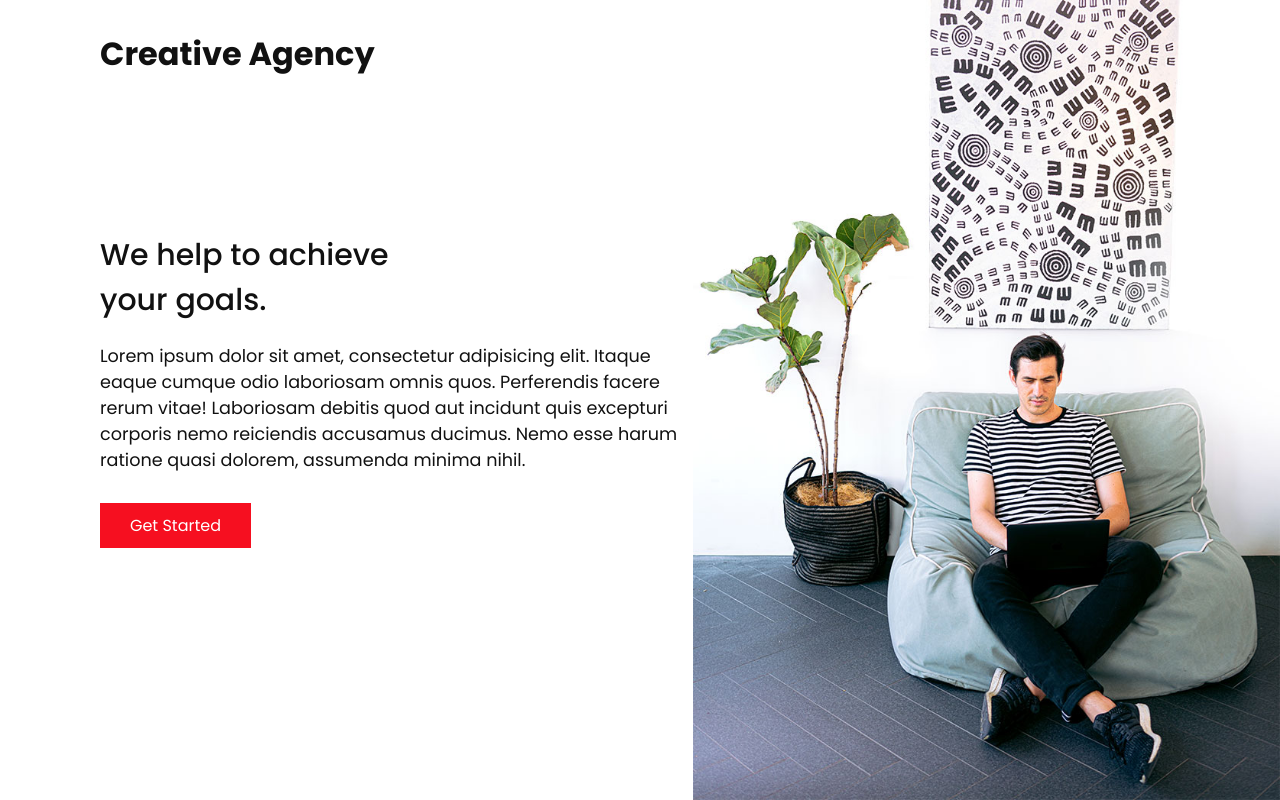
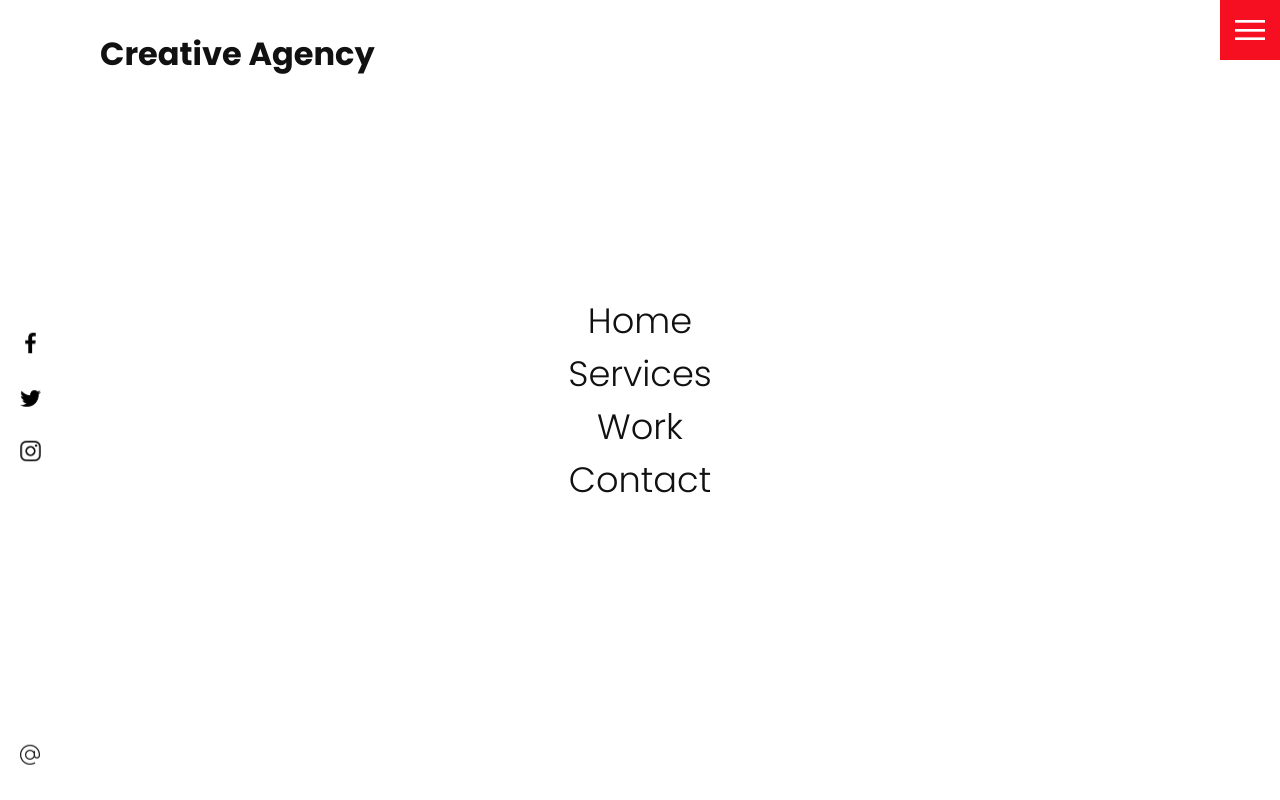
Before and after one commit to LLira09/htmlCssSass, a plain HTML site: page creativeAgency/index.html in a window 1280 px wide. Drawn offline with Linux system fonts and the light colour scheme.

Commit message:
added active state to navigation

```diff
--- a/creativeAgency/css/style.css
+++ b/creativeAgency/css/style.css
@@ -1,11 +1,14 @@
 @import url('https://fonts.googleapis.com/css2?family=Poppins:200,300,400,500,600,700,800,900&display=swap');
 
+:root {
+  --primary-color: #f60f20;
+}
 * {
   box-sizing: border-box;
   margin: 0;
   padding: 0;
 }
-
+/* Base Styles */
 html,
 body {
   font-family: 'Poppins', sans-serif;
@@ -31,11 +34,12 @@ section {
 .btn {
   cursor: pointer;
   display: inline-block;
-  background: #f60f20;
+  background: var(--primary-color);
   color: #fff;
   text-decoration: none;
   padding: 10px 30px;
   margin: 20px 0;
+  border: 0;
 }
 
 .btn:hover {
@@ -48,9 +52,88 @@ section {
   left: 100px;
   font-size: 2rem;
   font-weight: 700;
-  z-index: 10;
+  z-index: 20;
+}
+/* Toggle */
+.toggle {
+  position: fixed;
+  top: 0;
+  right: 0;
+  width: 60px;
+  height: 60px;
+  background: var(--primary-color) url(../images/menu.png);
+  background-size: 30px;
+  background-repeat: no-repeat;
+  background-position: center;
+  cursor: pointer;
+  z-index: 20;
 }
 
+.toggle.active {
+  background: var(--primary-color) url(../images/close.png);
+  background-size: 25px;
+  background-repeat: no-repeat;
+  background-position: center;
+}
+.navigation {
+  position: fixed;
+  top: 0;
+  left: 100%;
+  width: 100%;
+  height: 100%;
+  background-color: #fff;
+  z-index: 15;
+  display: flex;
+  justify-content: center;
+  align-items: center;
+}
+.navigation.active {
+  left: 0;
+}
+
+.navigation ul {
+  position: relative;
+}
+
+.navigation ul li {
+  position: relative;
+  list-style: none;
+  text-align: center;
+}
+
+.navigation ul li a {
+  font-size: 2.2rem;
+  color: #111;
+  text-decoration: none;
+  font-weight: 300;
+}
+
+.navigation ul li a:hover {
+  color: var(--primary-color);
+}
+
+.navigation .social-bar {
+  position: absolute;
+  top: 0;
+  left: 0;
+  width: 60px;
+  height: 100%;
+  display: flex;
+  justify-content: center;
+  align-items: center;
+}
+.navigation .social-bar a {
+  display: inline-block;
+  transform: scale(0.5);
+}
+
+.navigation .email-icon {
+  position: absolute;
+  bottom: 20px;
+  transform: scale(0.5);
+}
+
+/* Home Page */
 .home-content {
   position: relative;
   z-index: 10;
@@ -63,7 +146,3 @@ section {
   right: 0;
   height: 110%;
 }
-
-.navigation {
-  display: none;
-}
--- a/creativeAgency/index.html
+++ b/creativeAgency/index.html
@@ -11,7 +11,7 @@
     <header>
       <div class="logo">Creative Agency</div>
       <div class="toggle"></div>
-      <div class="navigation">
+      <div class="navigation active">
         <ul>
           <li><a href="index.html">Home</a></li>
           <li><a href="services.html">Services</a></li>
```
